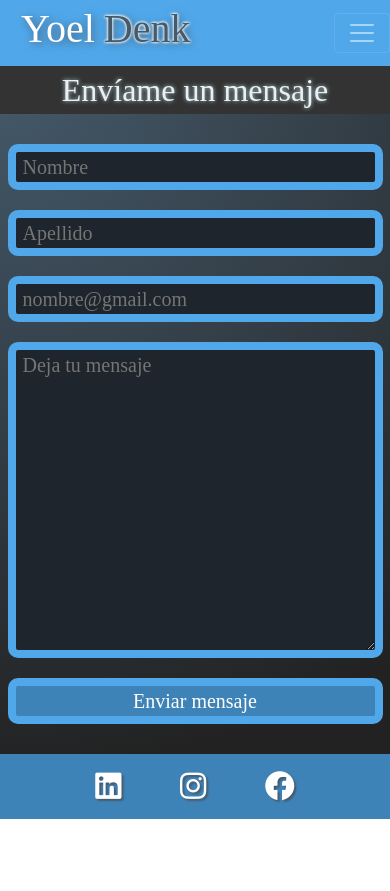
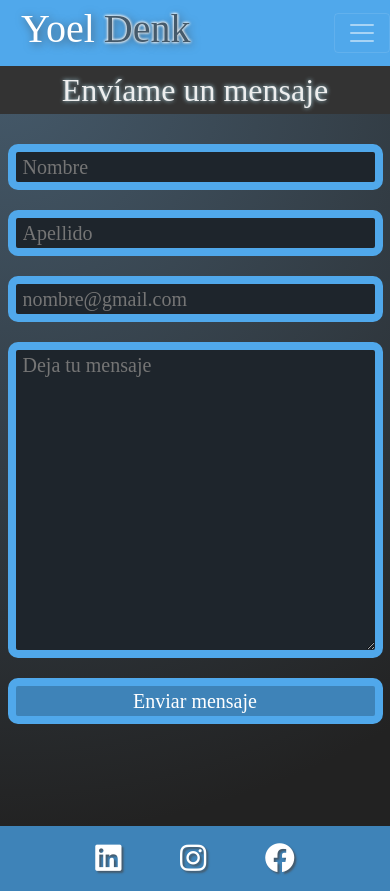
Before and after one commit to chesnos/PF-Denk, a website: page Pages/Contacto.html in a window 390 px wide. Before the commit the page ends 844 px from the top, so only its background shows below. Drawn offline with nearby package versions, Linux system fonts and the light colour scheme; a web font is replaced by a local one.

Commit message:
modificaciones para mejorar el responsive respecto a la lista de dispositivos mobiles que figuran dentro de inspeccionar, eliminado grid de brackground.scss. reemplazado por flex con medidas de viewport, modificaciones para ajustarse al viewport en todas las paginas

```diff
--- a/Scss/_background.scss
+++ b/Scss/_background.scss
@@ -3,18 +3,26 @@
     @include mobile {
         display: flex;
         flex-direction: column;
-        flex-basis: 100vw;
+        min-height: 90vh;
     }
     @include tablet {
-        display: grid;
-        grid-template-columns: repeat(12, 1fr);
-        grid-template-rows: 60px repeat(9, 1fr) ;
-        flex-basis: 100vw;
+        display: flex;
+        flex-wrap: wrap;
+        justify-content: center;
+        min-height: 90vh;
+
+        h1 {
+            height: 60px;
+        }
     }
     @include desktop {
-        display: grid;
-        grid-template-columns: repeat(12, 1fr);
-        grid-template-rows: 60px repeat(7, 1fr);
-        min-height: 80vh;
+        display: flex;
+        flex-wrap: wrap;
+        justify-content: center;
+        min-height: 90vh;
+
+        h1 {
+            height: 60px;
+        }
     }
 }
--- /dev/null
+++ b/Scss/_body.scss
@@ -0,0 +1,3 @@
+body {
+	background: $footer-color-fondo;
+}
--- a/Scss/_contacto.scss
+++ b/Scss/_contacto.scss
@@ -33,15 +33,15 @@ article.contacto {
     }
     @include tablet {
         display: flex;
-        grid-column: 1 / 13;
-        grid-row: 2 / 11;
         justify-content: center;
+        align-items: start;
 
         .contacto__form {
             display: grid;
-            grid-template-columns: .5fr 1fr;
-            grid-template-rows: repeat(3, 2fr) 2.5fr;
-            //grid-gap: 120px;
+            //grid-template-columns: .5fr 1fr;
+            //grid-template-rows: repeat(3, 2fr) 2.5fr;
+            grid-template-columns: 200px 300px;
+            grid-template-rows: repeat(3, 50px) 60px;
             padding: 50px;
             grid-gap: 100px;
             align-content: center;
@@ -59,14 +59,15 @@ article.contacto {
     }
     @include desktop {
         display: flex;
-        grid-column: 1 / 13;
-        grid-row: 2 / 9;
         justify-content: center;
+        align-items: start;
 
         .contacto__form {
             display: grid;
-            grid-template-columns: 1fr 1.2fr;
-            grid-template-rows: repeat(3, .2fr) .4fr;
+            //grid-template-columns: 1fr 1.2fr;
+            //grid-template-rows: repeat(3, .2fr) .4fr;
+            grid-template-columns: 300px 360px;
+            grid-template-rows: repeat(3, 60px) 80px;
             padding: 50px;
             grid-gap: 100px;
             align-content: center;
--- a/Scss/_cv.scss
+++ b/Scss/_cv.scss
@@ -12,7 +12,7 @@ main.cv {
 
             img {
                 object-fit: contain;
-                min-width: 300px;
+                min-width: 270px;
             }
         }
         aside.cv {
@@ -55,6 +55,8 @@ main.cv {
         }
     }
     @include desktop {
+        align-items: start;
+
         article.cv {
             display: flex;
             grid-column: 1 / 7;
--- a/Scss/_h1.scss
+++ b/Scss/_h1.scss
@@ -10,16 +10,14 @@ h1 {
     }
     @include tablet {
         display: flex;
-        grid-column: 1/13;
-        grid-row: 1/2;
         justify-content: center;
+        width: 100%;
         font-size: 2em;
     }
     @include desktop {
         display: flex;
-        grid-column: 1/13;
-        grid-row: 1/2;
         justify-content: center;
+        width: 100%;
         font-size: 2em;
     }
 }
--- a/Scss/_hobbies.scss
+++ b/Scss/_hobbies.scss
@@ -35,10 +35,10 @@ main.hobbies {
         }
     }
     @include tablet {
-        display: grid;
-        grid-template-columns: repeat(12, 1fr);
-        grid-template-rows: 60px 1fr ;
-        min-height: 100vh;
+        display: flex;
+        flex-direction: column;
+        min-height: 90vh;
+
         article.hobbies {
             display: flex;
             flex-direction: column;
@@ -62,15 +62,13 @@ main.hobbies {
         }
     }
     @include desktop {
-        display: grid;
-        grid-template-columns: repeat(12, 1fr);
-        grid-template-rows: 60px 1fr ;
-        min-height: 100vh;
+        display: flex;
+        flex-direction: column;
+        min-height: 90vh;
+
         article.hobbies {
             display: flex;
             flex-direction: column;
-            grid-column: 1/13;
-            grid-row: 2/3;
             align-items: center;
             justify-content: space-evenly;
 
--- a/Scss/_home.scss
+++ b/Scss/_home.scss
@@ -21,7 +21,6 @@ main.home {
     @include mobile {
         display: flex;
         flex-direction: column;
-        flex-basis: 100vw;
 
         article.home {
             display: flex;
@@ -67,15 +66,14 @@ main.home {
         }
 
         .card-img-top {
-            width: 239px;
-            height: 160px;
+            max-width: 239px;
+            max-height: 160px;
         }
         .card-title {
             text-align: center;
         }
     }
     @include tablet {
-        flex-basis: 100vw;
         article.home {
             display: flex;
             justify-content: center;
@@ -133,8 +131,12 @@ main.home {
         display: grid;
         grid-template-columns: repeat(12, 1fr);
         grid-template-rows: 60px 500px 60px 1fr;
-        min-height: 100vh;
+        min-height: 90vh;
 
+        h1{
+            grid-column: 1 / 13;
+            grid-row: 1 / 2;
+        }
         article.home {
             display: flex;
             justify-content: center;
@@ -145,7 +147,7 @@ main.home {
             div {
                 display: flex;
                 align-content: center;
-                height: 60vh;
+                height: 400px;
 
                 img {
                     border-radius: 50%;
--- a/Scss/_servicios.scss
+++ b/Scss/_servicios.scss
@@ -37,7 +37,9 @@ article.servicios {
     @include tablet {
         display: flex;
         flex-wrap: wrap;
+        align-items: center;
         font-size: 1.3em;
+        min-height: 85.8vh;
 
         div.servicios__img img {
             display: flex;
@@ -59,7 +61,9 @@ article.servicios {
     @include desktop {
         display: flex;
         flex-wrap: wrap;
+        align-items: center;
         font-size: 1.4em;
+        min-height: 85.8vh;
 
         div.servicios__img img {
             display: flex;
--- a/Scss/styles.scss
+++ b/Scss/styles.scss
@@ -9,6 +9,7 @@
 @import "extends";
 @import "a-tag";
 @import "background";
+@import "body";
 @import "animacion";
 @import "footer";
 @import "h1";
```
Also changed, not shown: Scss/_variables.scss (line endings or trailing spaces), css/styles.css, 1 other file.
